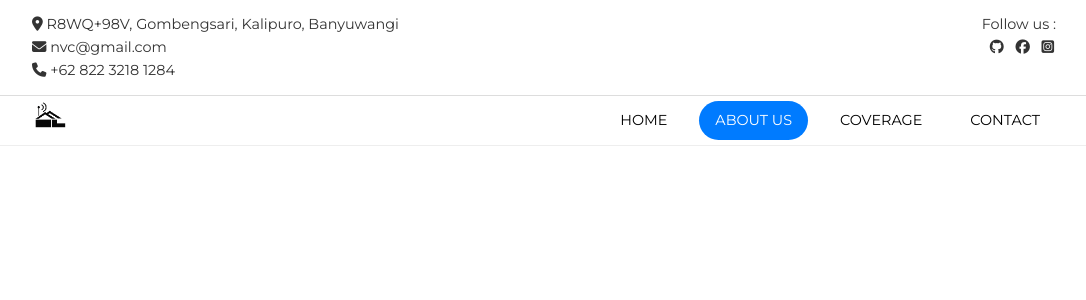
After one commit to TheoAchmadd/nvcnet, a PHP site: page /assets/pages/about.html in a window 1280 px wide. The commit adds this page. Shown: the top 300 px of the page, without its empty margins (96-1182 px from the left). Run offline with PHP 8.4, Linux system fonts and the light colour scheme.

Commit message:
add : file and new coding

```diff
--- a/assets/css/style.css
+++ b/assets/css/style.css
@@ -10,6 +10,7 @@ body {
   font-size: clamp(14px, 1.2vw, 18px);
   line-height: 1.6;
   background: #fff;
+  /* min-height: 20000px; */
 }
 a {
   text-decoration: none;
@@ -433,6 +434,8 @@ a {
   color: #007bff;
 }
 
+/* ABOUT */
+
 
 /* Responsive */
 @media (max-width: 992px) {
--- /dev/null
+++ b/assets/pages/about.html
@@ -0,0 +1,53 @@
+<!DOCTYPE html>
+<html lang="id">
+<head>
+  <meta charset="UTF-8">
+  <meta name="viewport" content="width=device-width, initial-scale=1.0">
+  <meta name="description" content="NVC Network by Provitel - Penyedia layanan internet cepat, stabil, dan terjangkau di Banyuwangi.">
+  <title>NVC Network by Provitel</title>
+
+  <link rel="stylesheet" href="../css/style.css">
+  <link rel="stylesheet" href="https://cdnjs.cloudflare.com/ajax/libs/font-awesome/6.5.2/css/all.min.css">
+
+  <link rel="preconnect" href="https://fonts.googleapis.com">
+  <link rel="preconnect" href="https://fonts.gstatic.com" crossorigin>
+  <link href="https://fonts.googleapis.com/css2?family=Montserrat:wght@400;600;700&display=swap" rel="stylesheet">
+</head>
+<body>
+
+  <!-- Top Info Bar -->
+  <div class="about">
+    <div class="wadah">
+      <div class="kontak-info">
+        <p><i class="fa-solid fa-location-dot" aria-hidden="true"></i> R8WQ+98V, Gombengsari, Kalipuro, Banyuwangi</p>
+        <p><i class="fa-solid fa-envelope" aria-hidden="true"></i> nvc@gmail.com</p>
+        <p><i class="fa-solid fa-phone" aria-hidden="true"></i> +62 822 3218 1284</p>
+      </div>
+      <div class="follow">
+        <p>Follow us : </p>
+        <p>
+          <a href="https://github.com/TheoAchmadd/nvcnet"><i class="fa-brands fa-github"></i></a>
+          <a href="#"><i class="fa-brands fa-facebook"></i></a>
+          <a href="#"><i class="fa-brands fa-square-instagram"></i></a>
+        </p>
+      </div>
+    </div>
+  </div>
+
+  <!-- Navbar -->
+  <nav class="navbar">
+    <a href="#" class="logo-nav"><img src="../gambar/Enhance_the_uploaded-removebg-preview.png" alt="Logo NVC Network"></a>
+
+    <div class="navigasi">
+      <a href="../../index.html">HOME</a>
+      <a href="#about" class="active">ABOUT US</a>
+      <a href="#coverage">COVERAGE</a>
+      <a href="#contact">CONTACT</a>
+    </div>
+
+    <a href="#" id="hamburger"><i class="fa-solid fa-bars"></i></a>
+  </nav>
+
+  <script src="../js/script.js"></script>
+</body>
+</html>
--- a/index.html
+++ b/index.html
@@ -40,7 +40,7 @@
 
     <div class="navigasi">
       <a href="#home" class="active">HOME</a>
-      <a href="#about">ABOUT US</a>
+      <a href="assets/pages/about.html">ABOUT US</a>
       <a href="#coverage">COVERAGE</a>
       <a href="#contact">CONTACT</a>
     </div>
```
